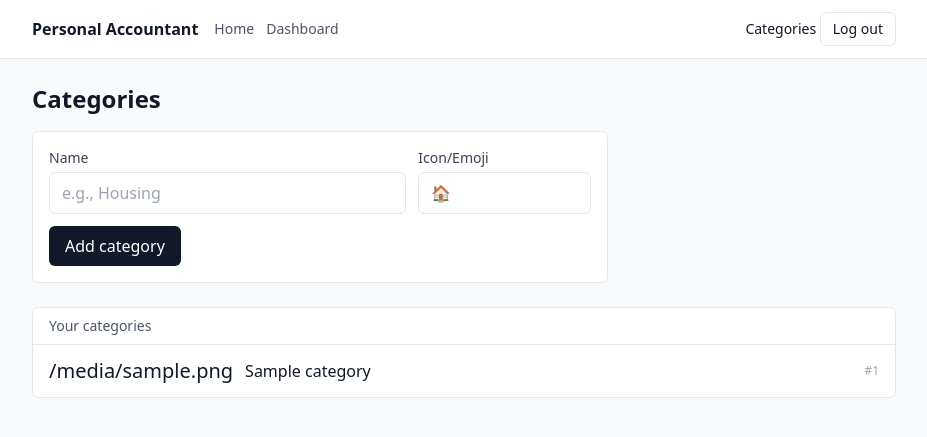
After one commit to omarmdassem/personal-accountant-TOM, a FastAPI app: template templates/categories.html in a window 1280 px wide. The commit adds this page. Shown: the top 437 px of the page, without its empty margins (176-1103 px from the left). Run offline with FastAPI, Linux system fonts and the light colour scheme; the template is opened without the code that fills it: most values are stand-ins (such as "Sample title", 1, 10 or a date in 2020); some libraries are stand-ins or nearby versions.

Commit message:
Add categories list and create page

```diff
--- a/app/main.py
+++ b/app/main.py
@@ -6,6 +6,7 @@ from .init_db import init_db
 from .routes.pages import router as pages_router
 from .routes.auth import router as auth_router
 from .routes.dashboard import router as dashboard_router
+from .routes.categories import router as categories_router
 
 app = FastAPI()
 app.add_middleware(SessionMiddleware, secret_key=settings.secret_key)
@@ -17,3 +18,4 @@ def on_startup():
 app.include_router(pages_router)
 app.include_router(auth_router)
 app.include_router(dashboard_router)
+app.include_router(categories_router)
--- a/templates/_base.html
+++ b/templates/_base.html
@@ -26,6 +26,7 @@
 
         <div class="text-sm">
           {% if user_id %}
+            <a href="/categories" class="hover:text-gray-900">Categories</a>
             <form method="post" action="/logout" class="inline">
               <button type="submit" class="rounded-md border px-3 py-1.5 hover:bg-gray-50">
                 Log out
--- /dev/null
+++ b/templates/categories.html
@@ -0,0 +1,49 @@
+{% extends "_base.html" %}
+
+{% block content %}
+  <div class="flex items-center justify-between mb-4">
+    <h1 class="text-2xl font-semibold">Categories</h1>
+  </div>
+
+  {% if error %}
+    <div class="mb-4 rounded-md border border-red-200 bg-red-50 px-3 py-2 text-sm text-red-700">
+      {{ error }}
+    </div>
+  {% endif %}
+
+  <form method="post" action="/categories" class="mb-6 grid gap-3 max-w-xl rounded-md border bg-white p-4">
+    <div class="grid grid-cols-1 sm:grid-cols-3 gap-3">
+      <div class="sm:col-span-2">
+        <label class="block text-sm text-gray-700">Name</label>
+        <input name="name" required class="mt-1 w-full rounded-md border px-3 py-2" placeholder="e.g., Housing" />
+      </div>
+      <div>
+        <label class="block text-sm text-gray-700">Icon/Emoji</label>
+        <input name="icon" class="mt-1 w-full rounded-md border px-3 py-2" placeholder="🏠" />
+      </div>
+    </div>
+    <button class="justify-self-start rounded-md bg-gray-900 px-4 py-2 text-white hover:bg-black">
+      Add category
+    </button>
+  </form>
+
+  <div class="rounded-md border bg-white">
+    <div class="border-b px-4 py-2 text-sm text-gray-600">Your categories</div>
+
+    {% if categories|length == 0 %}
+      <div class="px-4 py-4 text-sm text-gray-600">No categories yet.</div>
+    {% else %}
+      <ul class="divide-y">
+        {% for c in categories %}
+          <li class="px-4 py-3 flex items-center justify-between">
+            <div class="flex items-center gap-3">
+              <span class="text-xl">{{ c.icon or "•" }}</span>
+              <span class="font-medium">{{ c.name }}</span>
+            </div>
+            <span class="text-xs text-gray-400">#{{ c.id }}</span>
+          </li>
+        {% endfor %}
+      </ul>
+    {% endif %}
+  </div>
+{% endblock %}
```
Also changed, not shown: app/routes/categories.py (added, +63 -0 lines), data/app.db.
